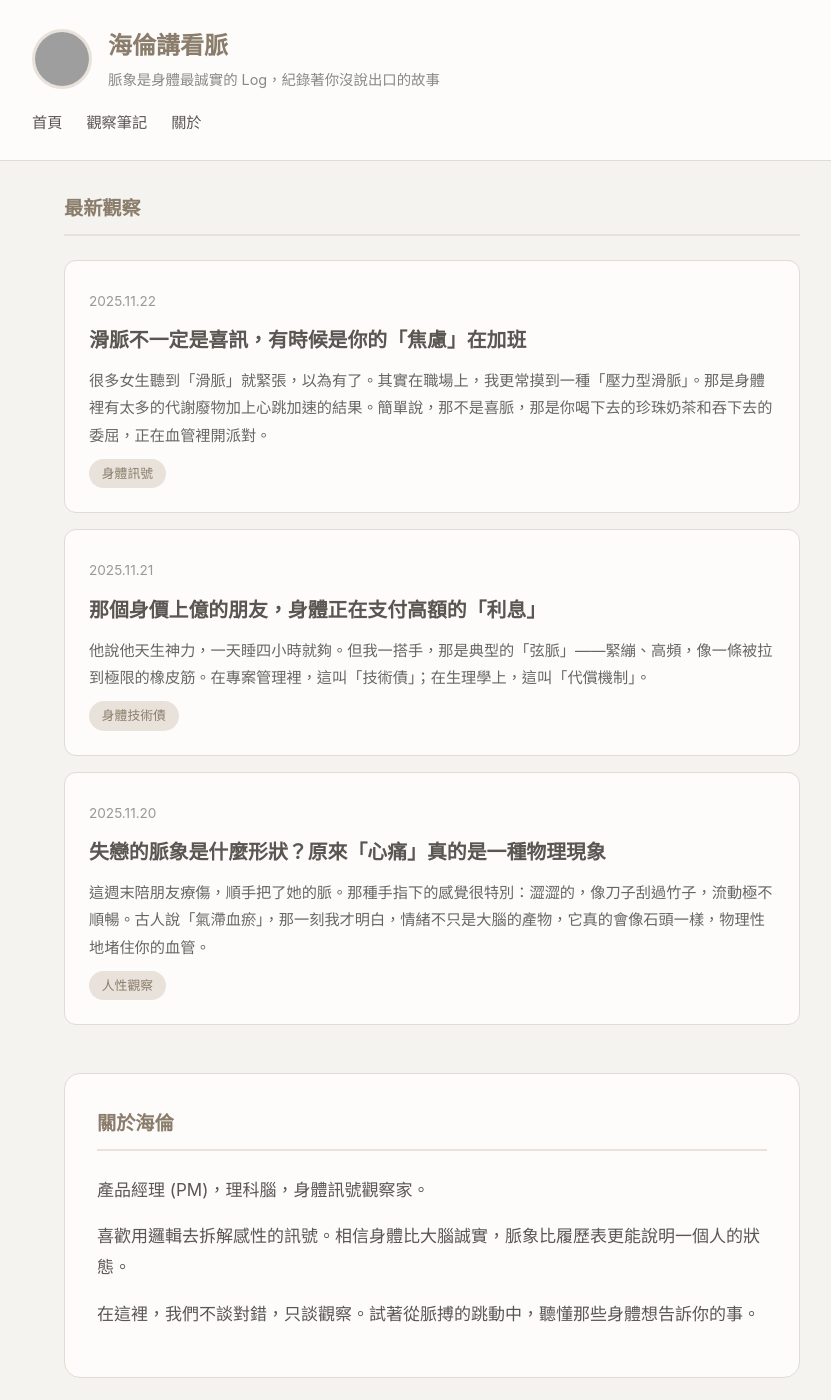
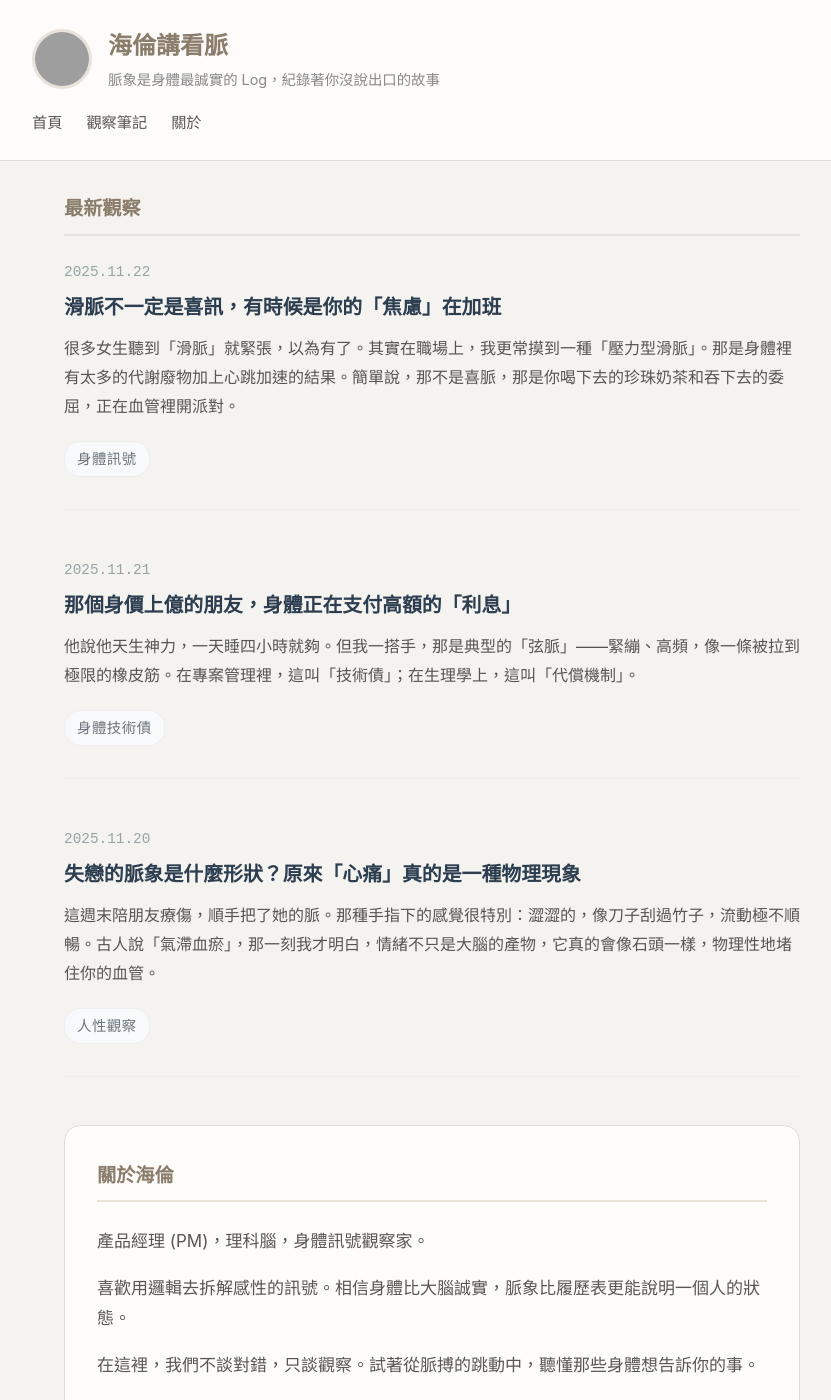
Before and after one commit to hathor-hua/helen, a Jekyll site: the page built from index.html, in a window 1280 px wide and 1400 px high, scrolled down 382 px. Shown: the whole window, without its empty margins (208-1039 px from the left). Built offline with Jekyll 4.4.1, drawn with Linux system fonts in a browser that asks for light colours; grey boxes are pictures that could not be loaded.

Commit message:
更新 CSS 為知性風格（灰色 tag、簡潔底線）

```diff
--- a/css/style.css
+++ b/css/style.css
@@ -113,50 +113,61 @@ main {
 }
 
 .post-card {
-    background: var(--card-bg);
-    padding: 1.5rem;
-    border-radius: 12px;
-    margin-bottom: 1rem;
-    border: 1px solid var(--border-color);
-    transition: transform 0.2s, box-shadow 0.2s;
+    margin-bottom: 3rem;
+    padding-bottom: 2rem;
+    border-bottom: 1px solid #eee;
+    background: transparent;
+    border-radius: 0;
 }
 
 .post-card:hover {
-    transform: translateY(-2px);
-    box-shadow: 0 4px 12px rgba(0,0,0,0.08);
+    transform: none;
+    box-shadow: none;
 }
 
 .post-card .date {
-    font-size: 0.85rem;
-    color: #999;
+    font-size: 0.9rem;
+    color: #95a5a6;
+    display: block;
+    margin-bottom: 0.5rem;
+    font-family: monospace;
 }
 
 .post-card h3 {
-    margin: 0.5rem 0;
+    margin-bottom: 0.8rem;
+    line-height: 1.4;
 }
 
 .post-card h3 a {
-    color: var(--text-color);
+    color: #2c3e50;
     text-decoration: none;
+    transition: color 0.3s;
 }
 
 .post-card h3 a:hover {
-    color: var(--accent-color);
+    color: #7f8c8d;
 }
 
 .post-card .excerpt {
-    color: #666;
-    font-size: 0.95rem;
+    color: #555;
+    font-size: 1rem;
+    line-height: 1.8;
     margin-bottom: 0.5rem;
+    font-weight: 400;
 }
 
-.post-card .tag {
+.post-card .tag,
+.tag {
     display: inline-block;
-    background: var(--accent-light);
-    color: var(--accent-color);
-    padding: 0.2rem 0.8rem;
-    border-radius: 20px;
-    font-size: 0.8rem;
+    background-color: #f8f9fa;
+    color: #6c757d;
+    padding: 4px 12px;
+    border-radius: 16px;
+    font-size: 0.85em;
+    margin-top: 12px;
+    font-weight: 500;
+    letter-spacing: 0.5px;
+    border: 1px solid #eee;
 }
 
 /* About Section */
```
